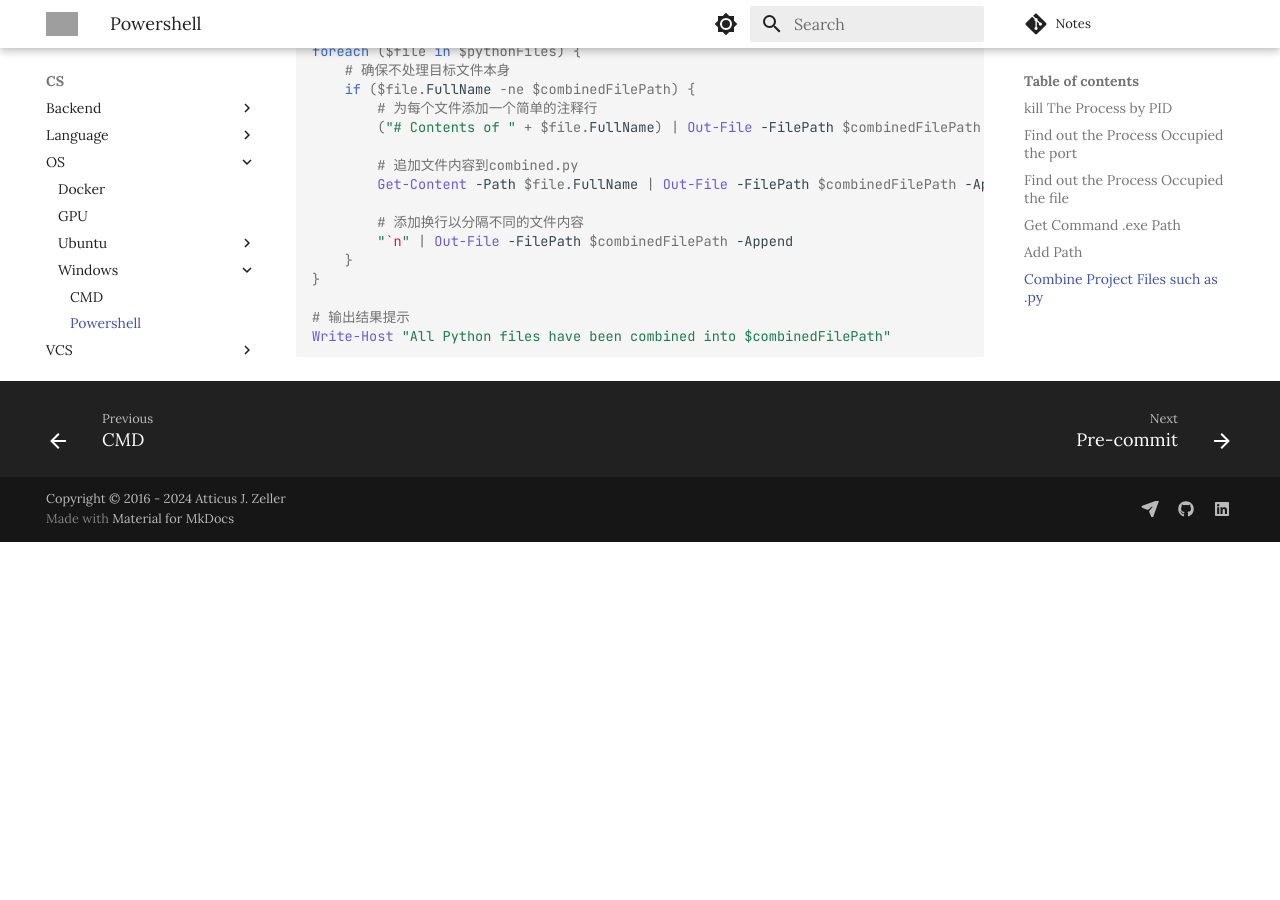
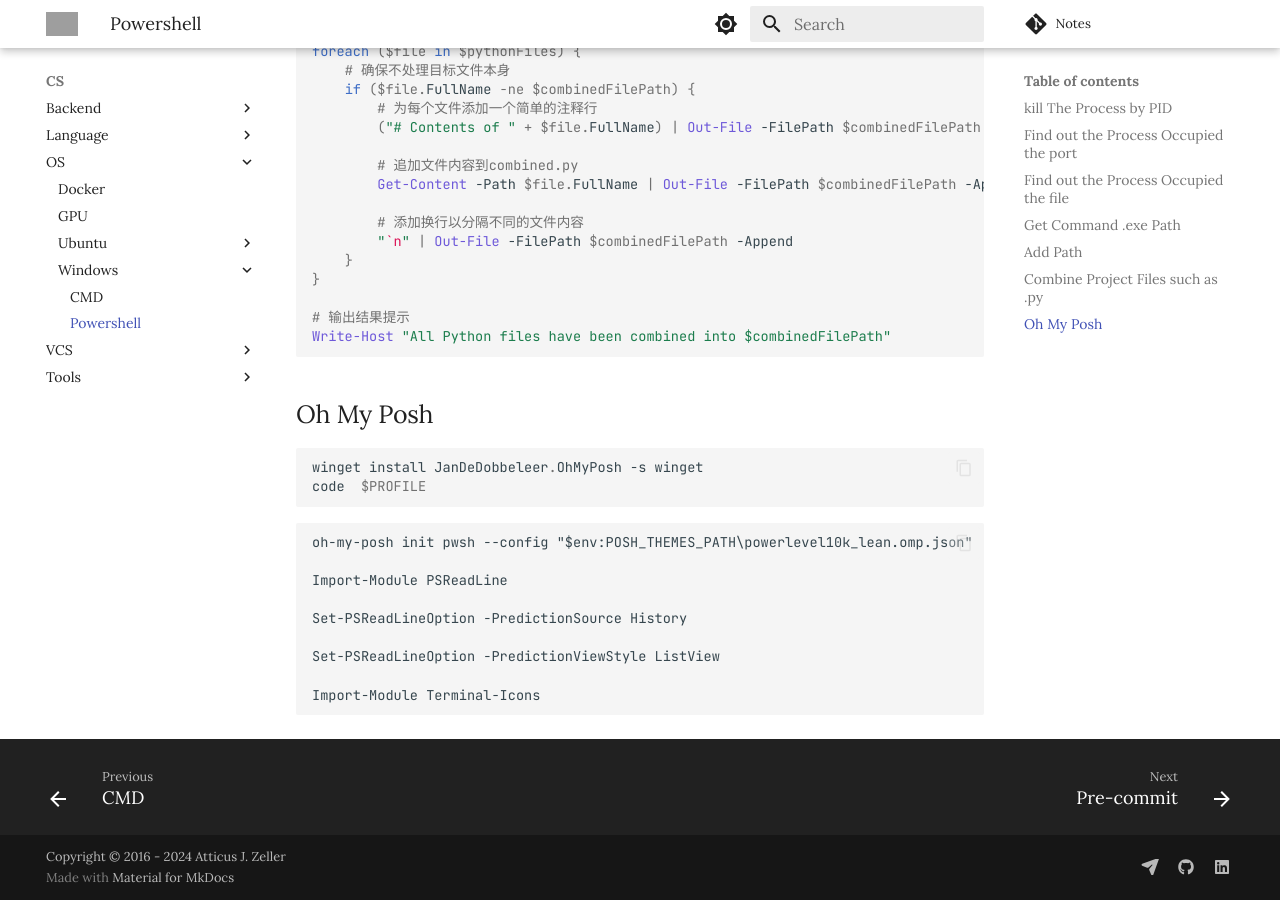
Before and after one commit to AtticusZeller/atticuszeller.github.io, an MkDocs documentation site: the page built from atticuszeller/CS/OS/Windows/Powershell.md, in a window 1280 px wide and 900 px high, scrolled down 1717 px. Built offline with MkDocs 1.6.1 and Material for MkDocs 9.7.7, drawn with Linux system fonts in a browser that asks for light colours; nearby versions of some CDN libraries; library files that are not in the unit come from our copies; comment, search, counter and statistics services are not loaded; before the commit the page ends 2259 px from its top, so only the background shows below that; grey boxes are pictures that could not be loaded.

Commit message:
vault backup: 2024-12-26 21:04:43
Affected files:
atticuszeller/.obsidian/plugins/various-complements/histories.json
atticuszeller/.obsidian/workspace.json
atticuszeller/CS/OS/Windows/Powershell.md

````diff
--- a/atticuszeller/CS/OS/Windows/Powershell.md
+++ b/atticuszeller/CS/OS/Windows/Powershell.md
@@ -94,3 +94,23 @@
 Write-Host "All Python files have been combined into $combinedFilePath"
 
 ```
+
+
+## Oh My Posh
+
+```powershell
+winget install JanDeDobbeleer.OhMyPosh -s winget
+code  $PROFILE
+```
+
+```txt
+oh-my-posh init pwsh --config "$env:POSH_THEMES_PATH\powerlevel10k_lean.omp.json" | Invoke-Expression
+
+Import-Module PSReadLine
+
+Set-PSReadLineOption -PredictionSource History
+
+Set-PSReadLineOption -PredictionViewStyle ListView
+
+Import-Module Terminal-Icons
+```
````
Also changed, not shown: 2 other files.
